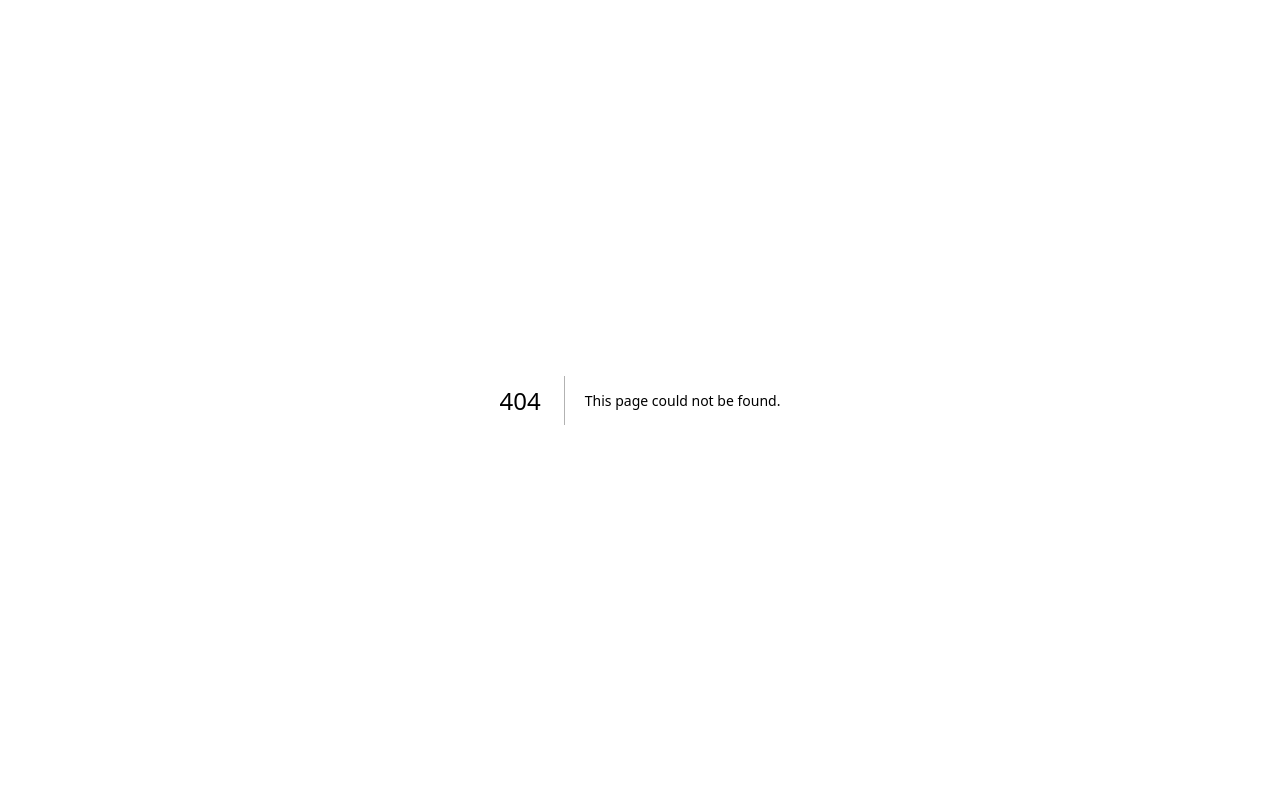
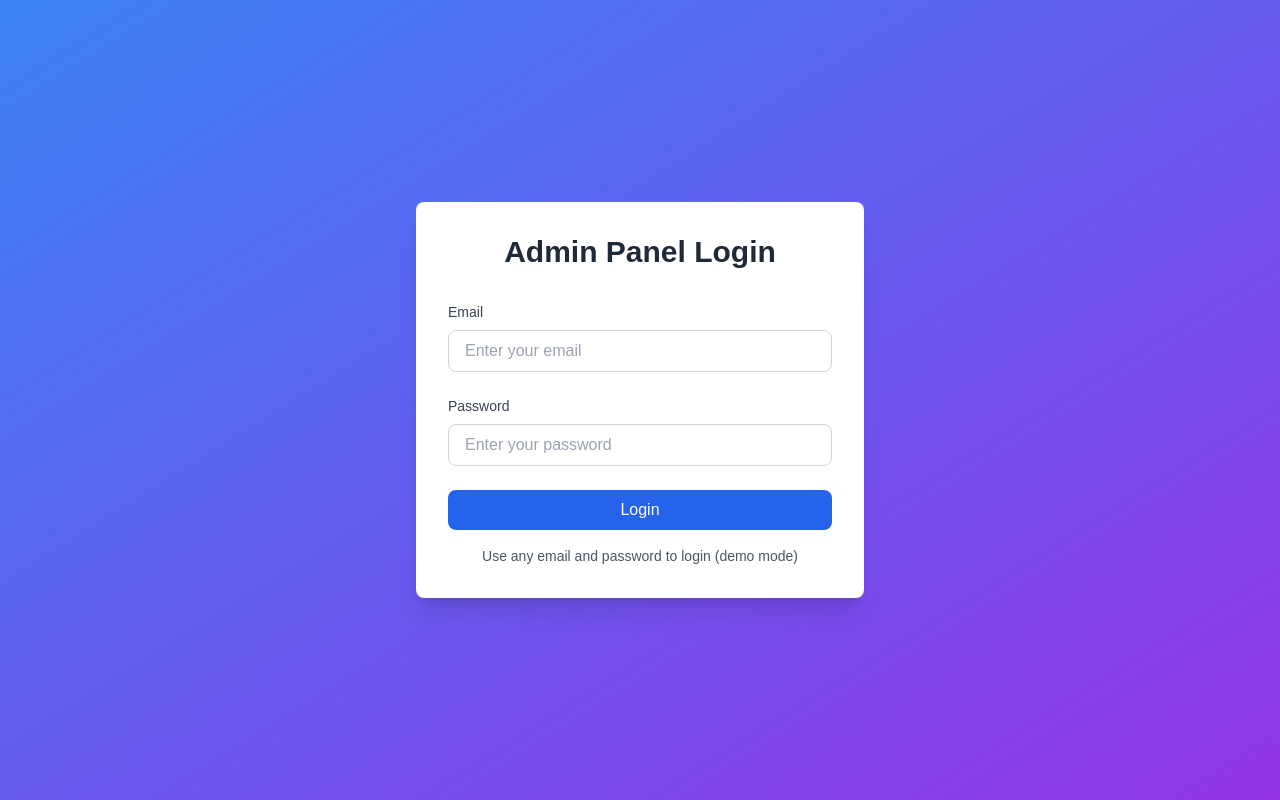
Before and after one commit to vitaliyFedorka/admin-panel, a Next.js app: page /login in a window 1280 px wide. Before the commit this address had no page. Built offline with nearby package versions, Linux system fonts and the light colour scheme.

Commit message:
Implement login page and auth state management

```diff
--- /dev/null
+++ b/app/login/page.tsx
@@ -0,0 +1,88 @@
+'use client'
+
+import { useState, useEffect } from 'react'
+import { useRouter } from 'next/navigation'
+import { useAuthStore } from '@/store/authStore'
+
+export default function LoginPage() {
+  const [email, setEmail] = useState('')
+  const [password, setPassword] = useState('')
+  const [error, setError] = useState('')
+  const { login, isAuthenticated } = useAuthStore()
+  const router = useRouter()
+
+  useEffect(() => {
+    if (isAuthenticated) {
+      router.push('/dashboard')
+    }
+  }, [isAuthenticated, router])
+
+  const handleSubmit = async (e: React.FormEvent) => {
+    e.preventDefault()
+    setError('')
+
+    if (!email || !password) {
+      setError('Please fill in all fields')
+      return
+    }
+
+    const success = await login(email, password)
+    if (success) {
+      router.push('/dashboard')
+    } else {
+      setError('Invalid credentials')
+    }
+  }
+
+  return (
+    <div className="min-h-screen flex items-center justify-center bg-gradient-to-br from-blue-500 to-purple-600">
+      <div className="bg-white p-8 rounded-lg shadow-xl w-full max-w-md">
+        <h1 className="text-3xl font-bold text-center mb-8 text-gray-800">
+          Admin Panel Login
+        </h1>
+        <form onSubmit={handleSubmit} className="space-y-6">
+          <div>
+            <label htmlFor="email" className="block text-sm font-medium text-gray-700 mb-2">
+              Email
+            </label>
+            <input
+              id="email"
+              type="email"
+              value={email}
+              onChange={(e) => setEmail(e.target.value)}
+              className="w-full px-4 py-2 border border-gray-300 rounded-lg focus:ring-2 focus:ring-blue-500 focus:border-transparent text-gray-900 placeholder:text-gray-400"
+              placeholder="Enter your email"
+            />
+          </div>
+          <div>
+            <label htmlFor="password" className="block text-sm font-medium text-gray-700 mb-2">
+              Password
+            </label>
+            <input
+              id="password"
+              type="password"
+              value={password}
+              onChange={(e) => setPassword(e.target.value)}
+              className="w-full px-4 py-2 border border-gray-300 rounded-lg focus:ring-2 focus:ring-blue-500 focus:border-transparent text-gray-900 placeholder:text-gray-400"
+              placeholder="Enter your password"
+            />
+          </div>
+          {error && (
+            <div className="bg-red-100 border border-red-400 text-red-700 px-4 py-3 rounded">
+              {error}
+            </div>
+          )}
+          <button
+            type="submit"
+            className="w-full bg-blue-600 text-white py-2 px-4 rounded-lg hover:bg-blue-700 transition-colors font-medium"
+          >
+            Login
+          </button>
+        </form>
+        <p className="mt-4 text-sm text-gray-600 text-center">
+          Use any email and password to login (demo mode)
+        </p>
+      </div>
+    </div>
+  )
+}
--- /dev/null
+++ b/components/Layout.tsx
@@ -0,0 +1,30 @@
+'use client'
+
+import { useEffect } from 'react'
+import { useRouter } from 'next/navigation'
+import { useAuthStore } from '@/store/authStore'
+import Sidebar from './Sidebar'
+
+export default function Layout({ children }: { children: React.ReactNode }) {
+  const { isAuthenticated } = useAuthStore()
+  const router = useRouter()
+
+  useEffect(() => {
+    if (!isAuthenticated) {
+      router.push('/login')
+    }
+  }, [isAuthenticated, router])
+
+  if (!isAuthenticated) {
+    return null
+  }
+
+  return (
+    <div className="flex">
+      <Sidebar />
+      <main className="flex-1 p-8 bg-gray-50 min-h-screen">
+        {children}
+      </main>
+    </div>
+  )
+}
--- /dev/null
+++ b/store/authStore.ts
@@ -0,0 +1,44 @@
+import { create } from 'zustand'
+import { persist, createJSONStorage } from 'zustand/middleware'
+
+interface User {
+  id: string
+  email: string
+  name: string
+}
+
+interface AuthState {
+  user: User | null
+  isAuthenticated: boolean
+  login: (email: string, password: string) => Promise<boolean>
+  logout: () => void
+}
+
+export const useAuthStore = create<AuthState>()(
+  persist(
+    (set) => ({
+      user: null,
+      isAuthenticated: false,
+      login: async (email: string, password: string) => {
+        // Simple mock authentication - in production, this would call an API
+        if (email && password) {
+          const user: User = {
+            id: '1',
+            email,
+            name: email.split('@')[0],
+          }
+          set({ user, isAuthenticated: true })
+          return true
+        }
+        return false
+      },
+      logout: () => {
+        set({ user: null, isAuthenticated: false })
+      },
+    }),
+    {
+      name: 'auth-storage',
+      storage: createJSONStorage(() => localStorage),
+    }
+  )
+)
```
